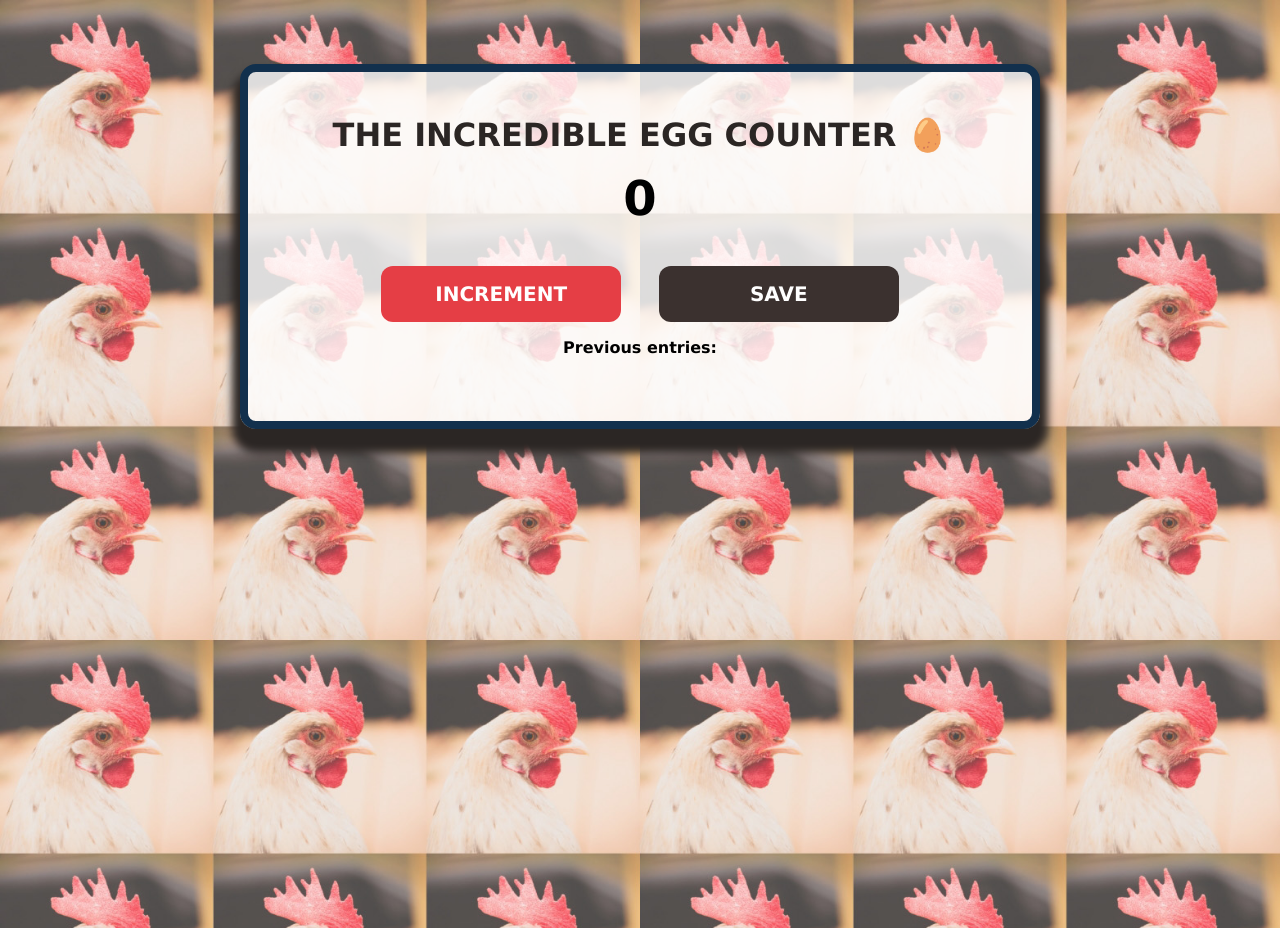
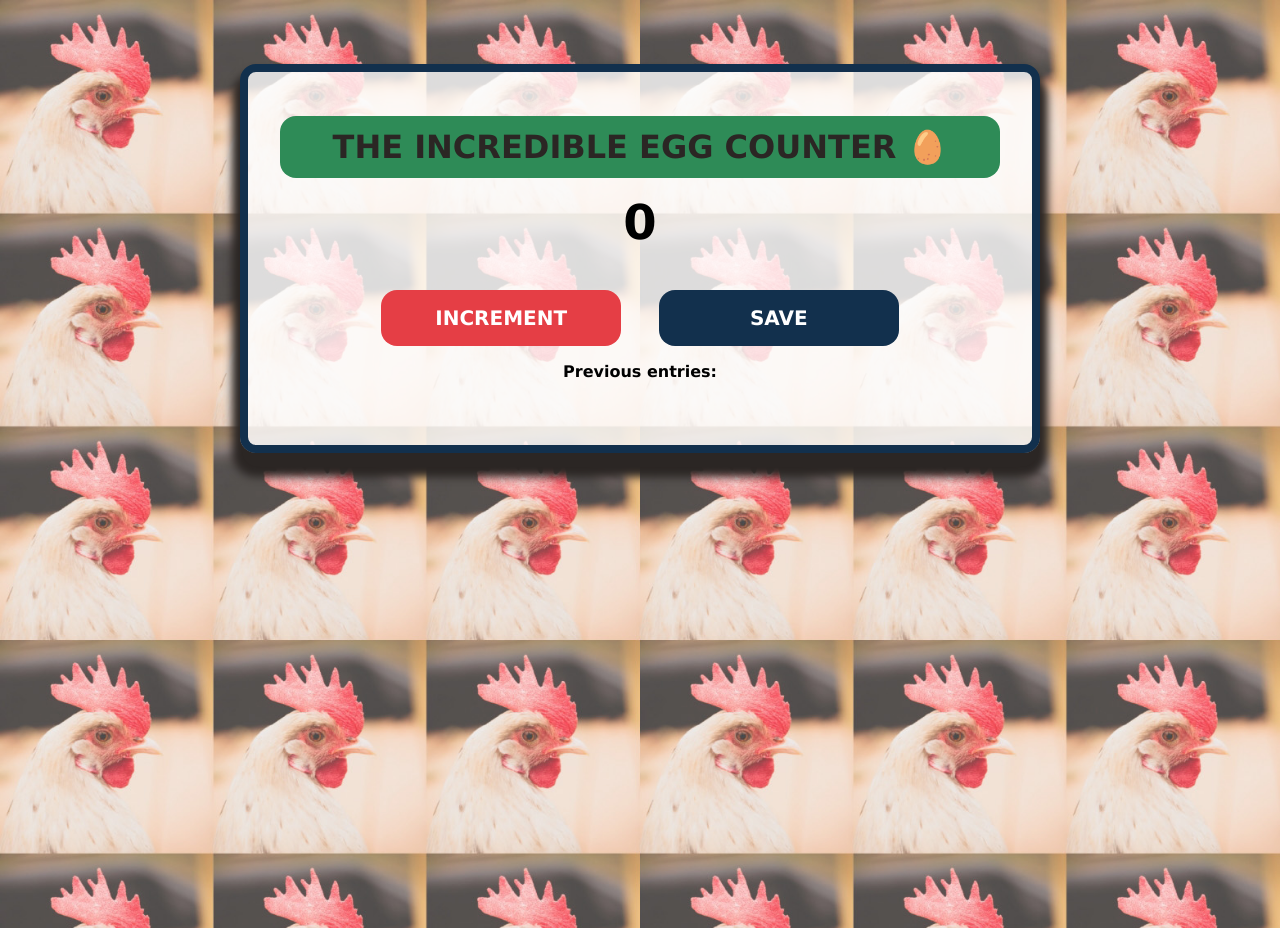
Before and after one commit to casserole27/counter-app, a plain HTML site: page index.html in a window 1280 px wide. Drawn offline with Linux system fonts and the light colour scheme.

Commit message:
Styling cleanup

```diff
--- a/styles.css
+++ b/styles.css
@@ -56,9 +56,12 @@ body {
 
 h1 {
     color: var(--raisin-black);
+    background-color: seagreen;
     text-transform: uppercase;
+    padding: .75rem;
     margin-top: .75rem;
     margin-bottom: 1rem;
+    border-radius: var(--br-soft);
 }
 
 h2 {
@@ -75,7 +78,7 @@ h2 {
     background-color: hsl(0, 0%, 100%, 0.8);
     padding: 2rem 2rem 4rem 2rem;
     margin: 0 auto;
-    border-radius: 1rem;
+    border-radius: var(--br-soft);
     border: 8px solid var(--blue);
     box-shadow: 0 1rem .5rem .5rem var(--raisin-black);
 }
@@ -84,6 +87,7 @@ h2 {
 /****** BUTTON STYLING ******/
 
 button {
+    width: 15rem;
     font-family: Verdana, Geneva, Tahoma, sans-serif;
     color: white;
     font-size: var(--fs-m);
@@ -91,21 +95,20 @@ button {
     padding-top: 1rem;
     padding-bottom: 1rem;
     border: none;
-    width: 15rem;
-    border-radius: .75rem;
+    border-radius: var(--br-soft);
 }
 
 #increment-btn {
-    background: #E53E45;
+    background: var(--imperial-red);
     margin: 1rem;
 
 }
 
 #save-btn {
-    background: #3B312F;
+    background: var(--blue);
     margin: 1rem;
 }
 
 .save-el {
-    margin-bottom: 2rem;;
+    margin-bottom: 2rem;
 }
```
